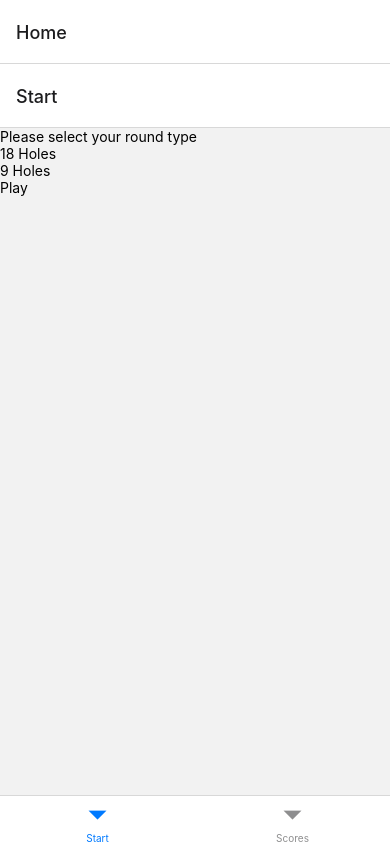
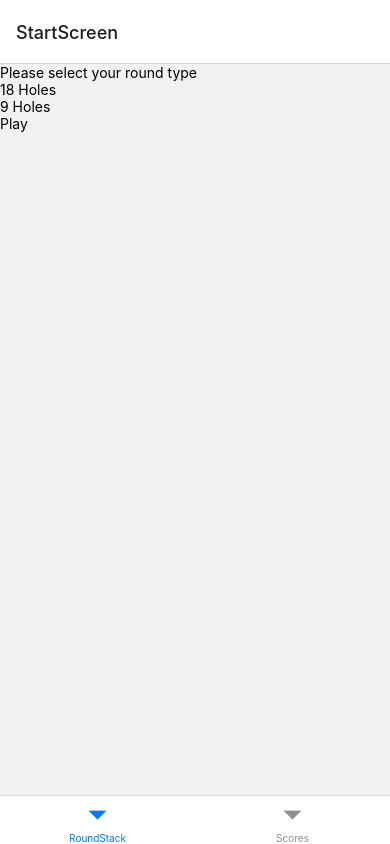
Before and after one commit to JDumadag25/golf-score-tracker, a React Native app: screen / in a window 390 px wide. Built offline with nearby package versions, Linux system fonts and the light colour scheme.

Commit message:
fixed tab bug

```diff
--- a/App.js
+++ b/App.js
@@ -10,15 +10,15 @@ import { createBottomTabNavigator } from '@react-navigation/bottom-tabs';
 
 const Tab = createBottomTabNavigator();
 const Stack = createNativeStackNavigator();
-const RoundStack = createNativeStackNavigator();
+// const RoundStack = createNativeStackNavigator();
 const ScoresStack = createNativeStackNavigator();
 
-const MyTabs = () => {
+const RoundStack = () => {
     return (
-        <Tab.Navigator>
-            <Tab.Screen name="Start" component={StartScreen} />
-            <Tab.Screen name="Scores" component={ScoresScreen} />
-        </Tab.Navigator>
+        <Stack.Navigator>
+            <Stack.Screen name="StartScreen" component={StartScreen} />
+            <Stack.Screen name="Score Screen" component={GolfScoreScreen} />
+        </Stack.Navigator>
     );
 };
 
@@ -26,13 +26,14 @@ export default function App() {
     return (
         <ScoreProvider>
             <NavigationContainer>
-                <Stack.Navigator>
-                    <Stack.Screen name="Home" component={MyTabs} />
-                    <Stack.Screen
-                        name="Score Screen"
-                        component={GolfScoreScreen}
-                    />
-                </Stack.Navigator>
+                <Tab.Navigator
+                    screenOptions={{
+                        headerShown: false,
+                    }}
+                >
+                    <Tab.Screen name="RoundStack" component={RoundStack} />
+                    <Tab.Screen name="Scores" component={ScoresScreen} />
+                </Tab.Navigator>
             </NavigationContainer>
         </ScoreProvider>
     );
```
